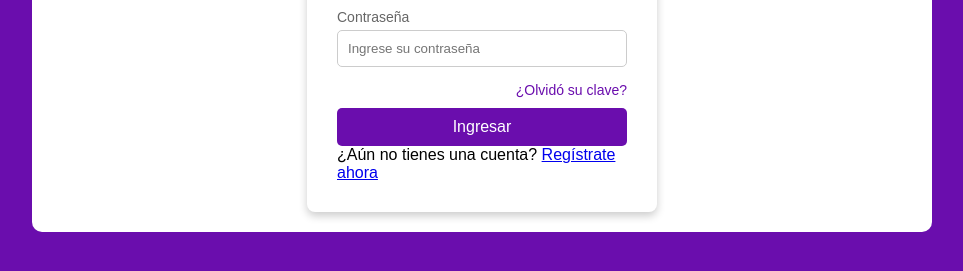
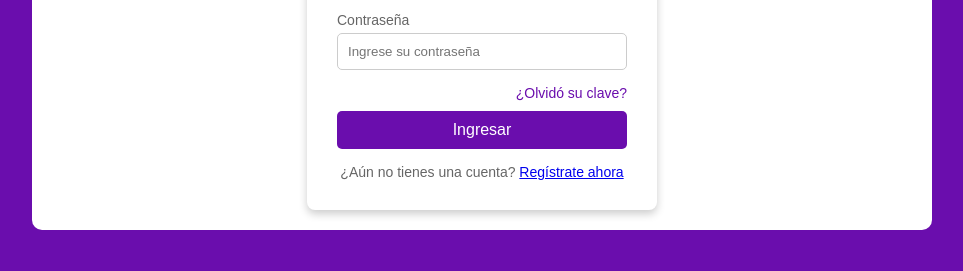
Before and after one commit to Miranda0309/web1p, a plain HTML site: page index.html in a window 1280 px wide. Shown: the part 365-636 px from the top of the page, without its empty margins (158-1121 px from the left). Drawn offline with Linux system fonts and the light colour scheme.

Commit message:
se agrego y centro el texto del registro

```diff
--- a/styles.css
+++ b/styles.css
@@ -87,5 +87,12 @@ button:hover{
 }
 
 .register-text{
+    text-align: center;
+    margin-top: 15px;
+    font-size: 14px;
+    color: #666;
+}
+
+.register-link{
 
 }
```
